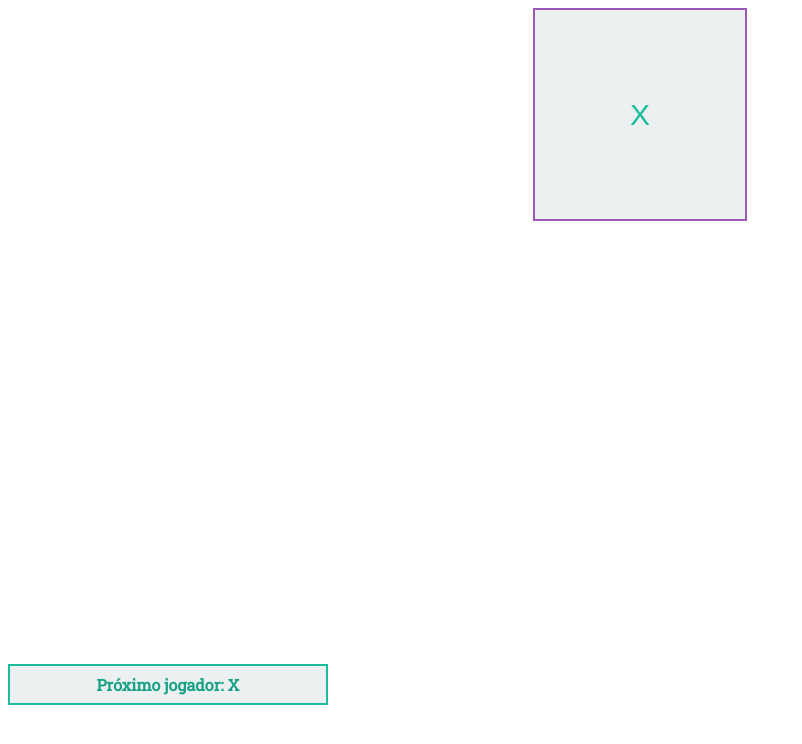
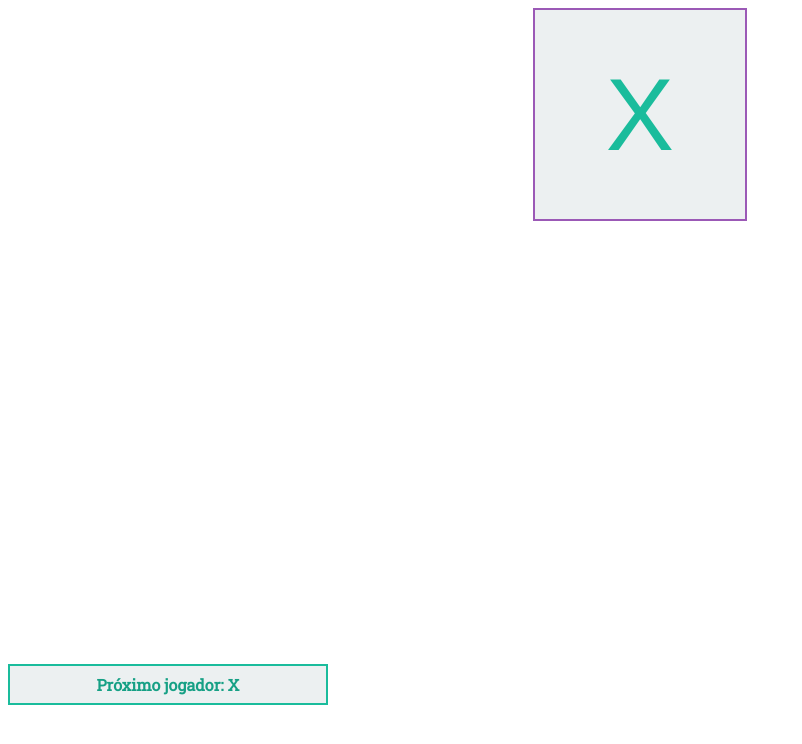
Before and after one commit to ferreiraapfernanda/15dias-de-react, a React (Create React App) app: page / in a window 1280 px wide. Shown: the top 744 px of the page, without its empty margins (0-802 px from the left). Built offline with nearby package versions, Linux system fonts and the light colour scheme.

Commit message:
Minor - estilização square

```diff
--- a/src/components/SquareCollab/styles.css
+++ b/src/components/SquareCollab/styles.css
@@ -4,7 +4,7 @@
     border: 2px solid #9b59b6;
     width: 33.333%;
     height: 33.333%;
-    font-size: 30px;
+    font-size: 8vw;
     color: #1abc9c;
     cursor: pointer;
 }
```
